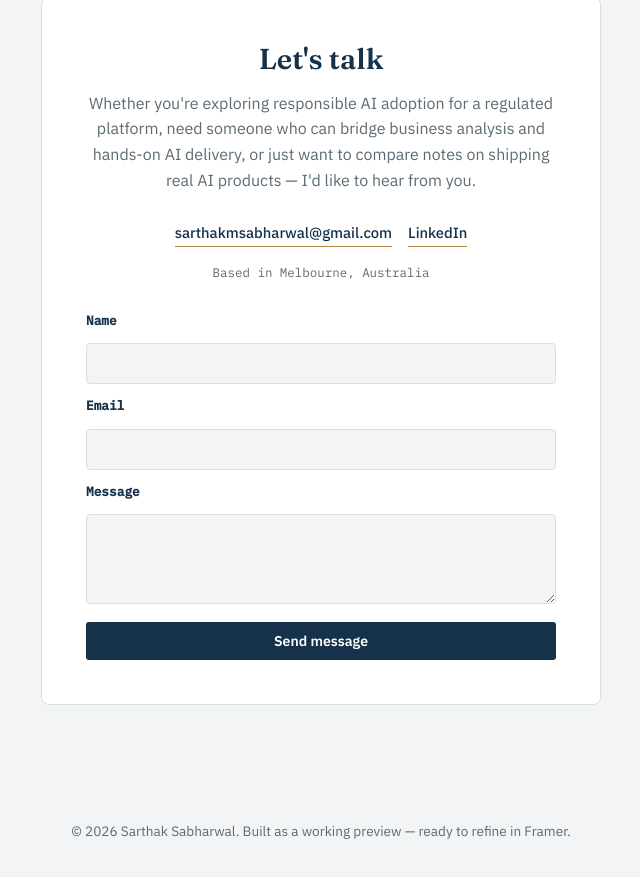
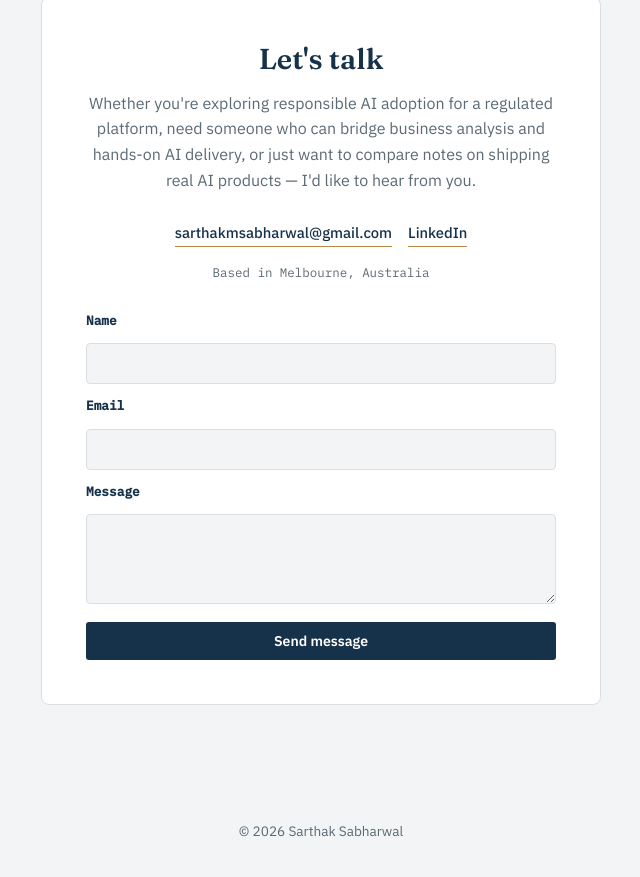
Before and after one commit to SabharwalSarthak/SabharwalSarthak.github.io, a plain HTML site: page index.html in a window 1280 px wide. Shown: the part 6103-6980 px from the top of the page, without its empty margins (319-959 px from the left). Drawn offline with Linux system fonts and the light colour scheme.

Commit message:
Remove stale Framer placeholder text from footer
Footer still read "Built as a working preview — ready to refine in
Framer" from before the site was rebuilt as static HTML.

```diff
--- a/index.html
+++ b/index.html
@@ -678,7 +678,7 @@
 </section>
 
 <footer>
-  <div class="wrap">© 2026 Sarthak Sabharwal. Built as a working preview — ready to refine in Framer.</div>
+  <div class="wrap">© 2026 Sarthak Sabharwal</div>
 </footer>
 
 <script>
```
